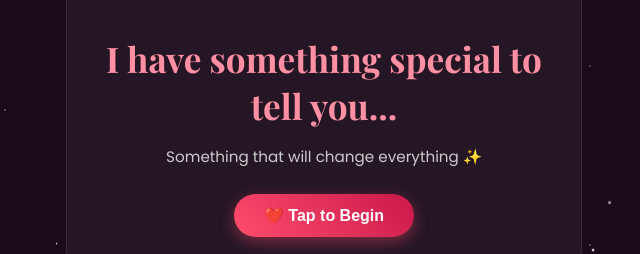
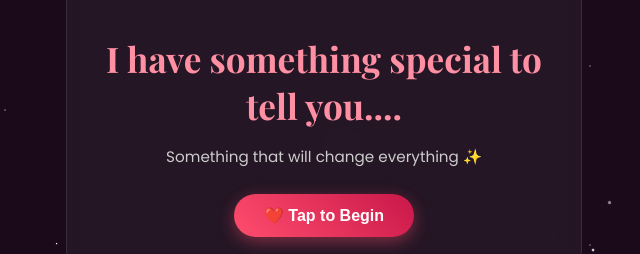
Before and after one commit to piyush-loq/lub, a plain HTML site: page index.html in a window 1280 px wide. Shown: the part 346-600 px from the top of the page, 316-956 px from the left. Drawn offline with nearby package versions, Linux system fonts and the light colour scheme.

Commit message:
Update index.html

```diff
--- a/index.html
+++ b/index.html
@@ -139,7 +139,7 @@
 
     <div id="stage0" class="card">
         <img src="images/photo 1.webp" class="cat-img">
-        <h1>I have something special to tell you...</h1>
+        <h1>I have something special to tell you....</h1>
         <p>Something that will change everything ✨</p>
         <button class="btn" onclick="goTo(1)">❤️ Tap to Begin</button>
     </div>
```
